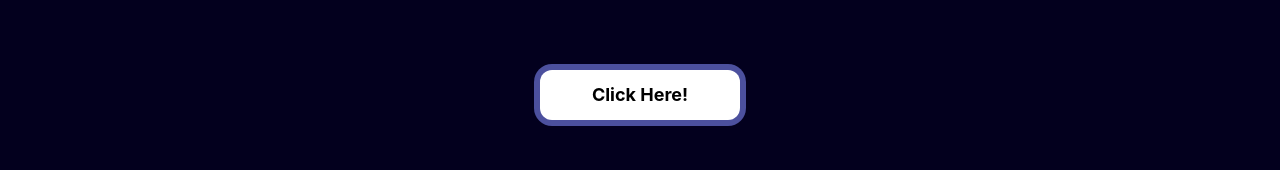
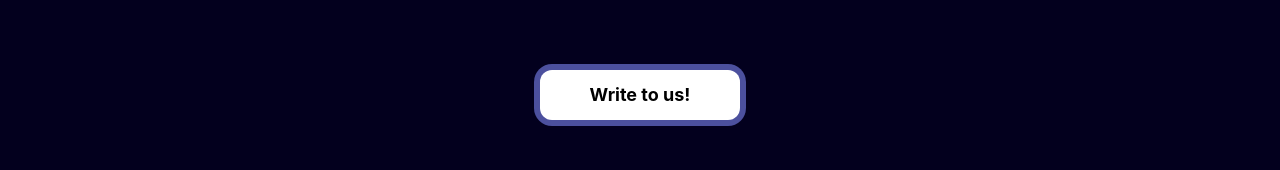
Before and after one commit to The-Opportunties-Portal/top-landing, a Next.js app: page / in a window 1280 px wide. Shown: the part 4995-5165 px from the top of the page. Built offline with nearby package versions, Linux system fonts and the light colour scheme.

Commit message:
contact us button text update

```diff
--- a/components/index/JoinTeam.tsx
+++ b/components/index/JoinTeam.tsx
@@ -72,7 +72,7 @@ export const JoinTeam = () => {
               }}
               my={14}
             >
-              Click Here!
+              Write to us!
             </Button>
           </Link>
         </Flex>
```
